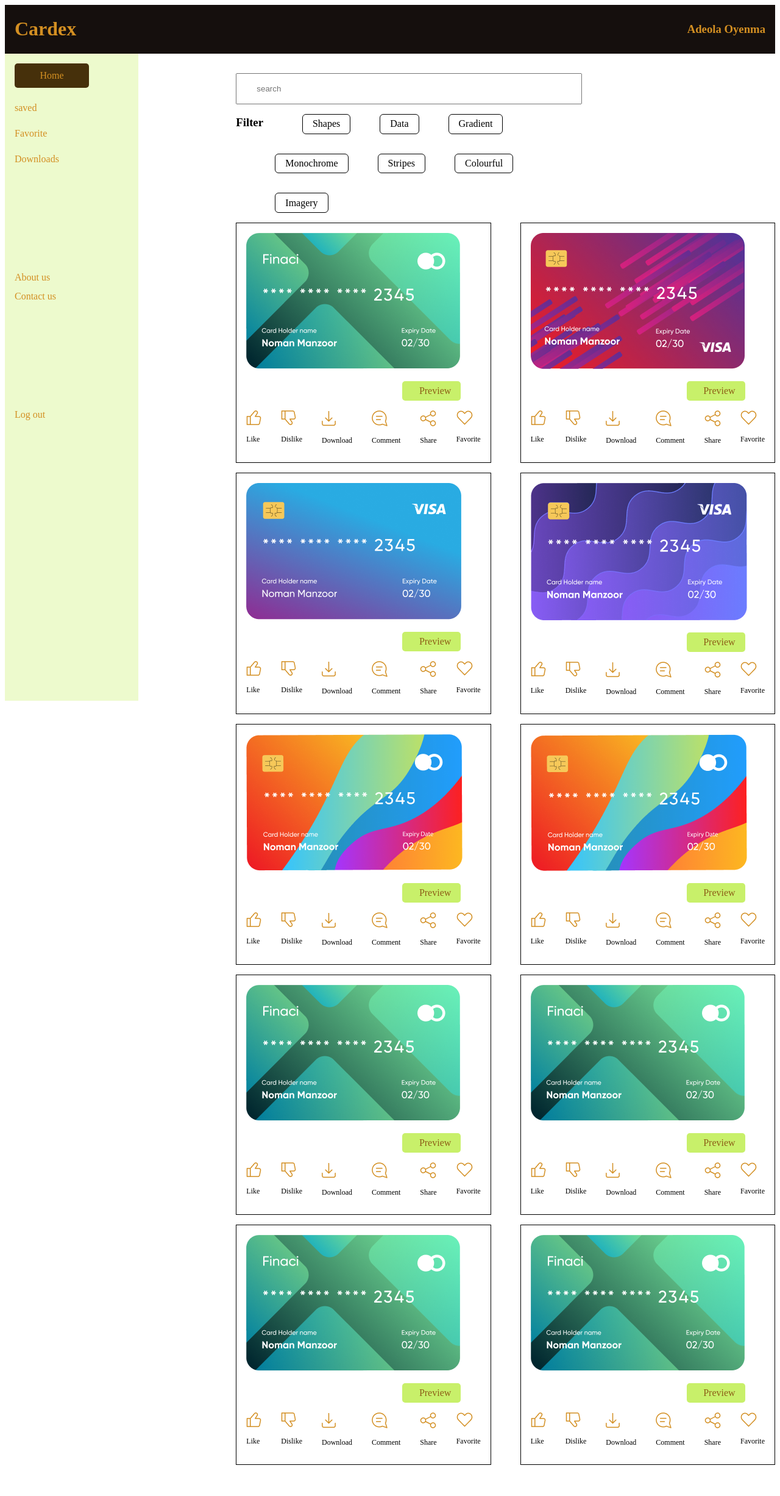
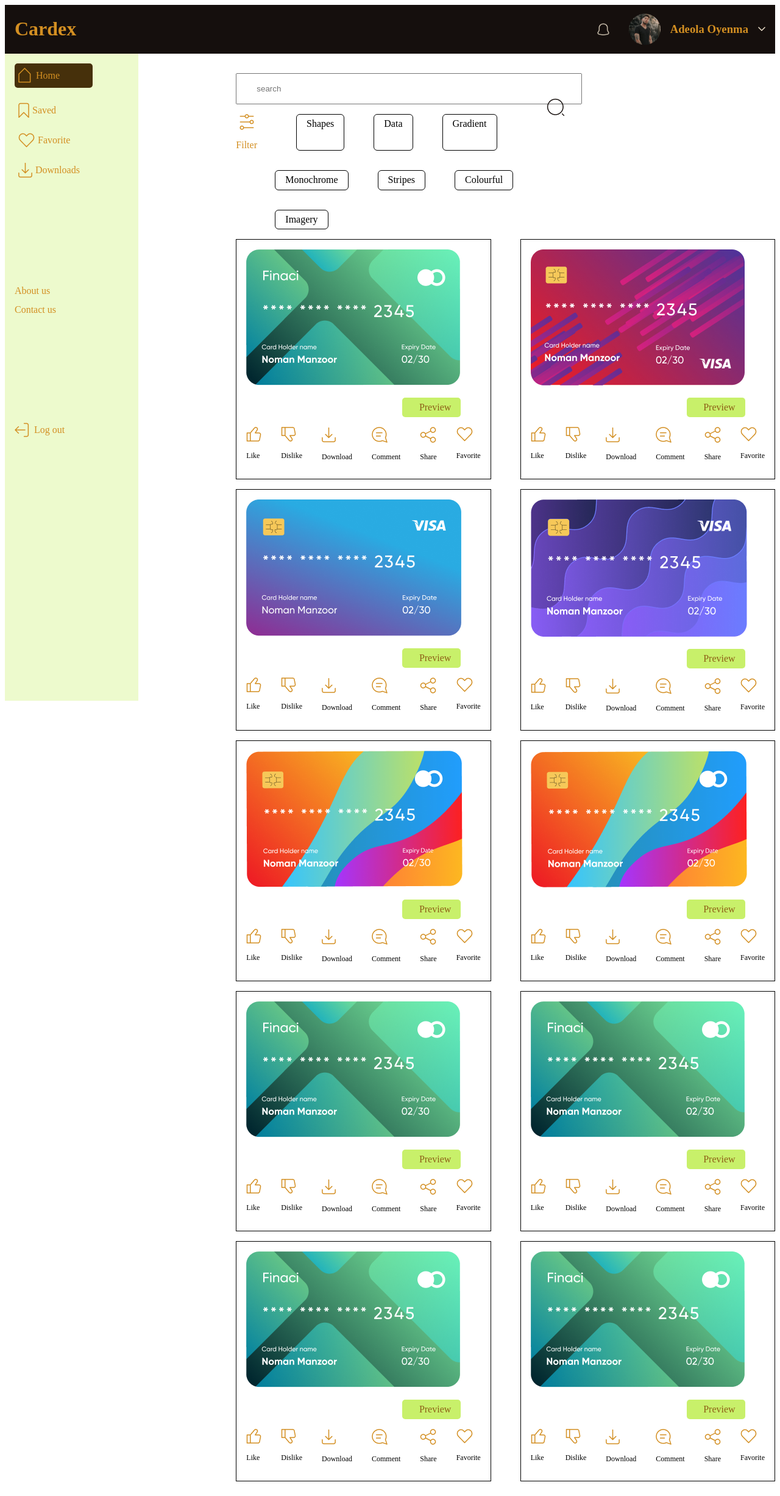
Before and after one commit to zuri-training/Team-Giraffew2, a PHP site: page /library.html in a window 1280 px wide. Shown: the whole page at 61% size. Before the commit the page ends 2402 px from the top, so only its background shows below. Run offline with PHP 8.4, Linux system fonts and the light colour scheme.

Commit message:
Style library page

```diff
--- a/css/library.css
+++ b/css/library.css
@@ -37,6 +37,9 @@
 .logout-link{
     padding-top: 11rem;
     padding-left: 1rem;
+    display: flex;
+    align-items: center;
+    gap: .5rem;
 }
 
 .nav-page{
@@ -119,6 +122,49 @@ a{
    height: 40px;
   display: flex;
   align-items: center;
-  justify-content: center;
+  justify-content: start;
   border-radius: 5px;
+  gap: .5rem;
+  padding-left: 6px;
 }
+
+.nav-items{
+    display: flex;
+    align-items: center;
+    gap: 1rem;
+}
+
+.pro-img{
+    width: 52px;
+    height: 52px;
+
+}
+.noti-img{
+    width: 20px;
+    padding-right: 1rem;
+
+}
+
+.saved-icon, .heart-icon, .downloads-icon{
+    display: flex;
+    align-items: center;
+    gap: 5px;
+    padding-left: 6px;
+}
+
+.search-icon{
+    position: absolute;
+   left: 70%;
+   bottom: 76%;
+}
+
+.filter-icon{
+    display: flex;
+    flex-direction: column;
+   padding-top: 1rem;
+   align-items: center;
+}
+
+.filter-icon p{
+    color: #D38F22;
+}
--- a/library.html
+++ b/library.html
@@ -10,30 +10,51 @@
   <body>
     <div class="nav-bar">
       <h1>Cardex</h1>
-      <div>
+      <div class="nav-items">
+        <img class="noti-img" src="/Team-Giraffew2/img/notification.png" />
+        <img class="pro-img" src="/Team-Giraffew2/img/profile.png" />
         <h3>Adeola Oyenma</h3>
+        <img  src="/Team-Giraffew2/img/sign.png" />
       </div>
     </div>
     <div class="nav-page">
       <div class="nav-section">
         <div class="nav-links">
-          <a class="home" href="£">Home</a>
-          <a href="£">saved</a>
+          <div class="home">
+          <img  src="/Team-Giraffew2/img/home.png" />
+          <a  href="£">Home</a>
+          </div>
+          <div class="saved-icon">
+          <img  src="/Team-Giraffew2/img/saved.png" />
+          <a href="£">Saved</a>
+          </div>
+          <div class="heart-icon">
+            <img  src="/Team-Giraffew2/img/heart.png" />
           <a href="£">Favorite</a>
+          </div>
+          <div class="downloads-icon">
+            <img  src="/Team-Giraffew2/img/download.png" />
           <a href="£">Downloads</a>
+          </div>
         </div>
         <div class="second-nav">
           <a href="£">About us</a>
           <a href="£">Contact us</a>
         </div>
         <div class="logout-link">
+          <img  src="/Team-Giraffew2/img/log.png" />
           <a href="£">Log out</a>
         </div>
       </div>
       <div class="input-section">
-        <input type="text" placeholder="search" />
+
+        <input type="text" placeholder="search " />
+        <img class="search-icon" src="/Team-Giraffew2/img/search.png" />
         <div class="fix">
-          <h3>Filter</h3>
+          <div class="filter-icon">
+          <img src="/Team-Giraffew2/img/filter.png" />
+          <p>Filter</p>
+          </div>
           <div class="first">
             <p class="shape">Shapes</p>
             <p class="shape">Data</p>
```
Also changed, not shown: img/filter.png (added), img/home.png (added), img/log.png (added), img/notification.png (added), img/profile.png (added), img/saved.png (added), img/search.png (added), img/sign.png (added).
